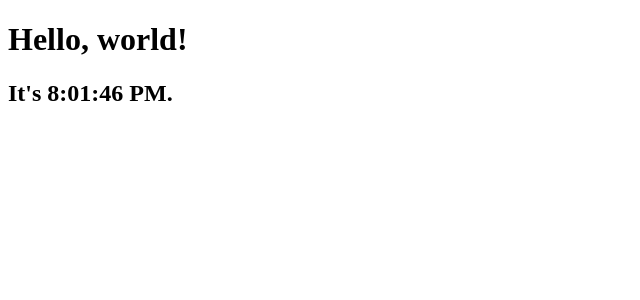
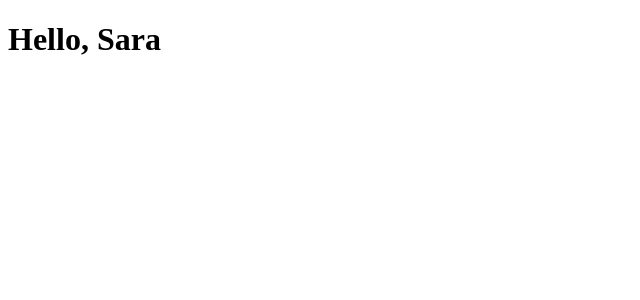
Before and after one commit to panswer/following_react_basic_concepts, a React (Create React App) app: page / in a window 1280 px wide. Shown: the top 300 px of the page, without its empty margins (0-640 px from the left). Built offline with nearby package versions, Linux system fonts and the light colour scheme.

Commit message:
renderizando un componente

```diff
--- /dev/null
+++ b/src/components/class/Welcome.jsx
@@ -0,0 +1,9 @@
+import React from 'react';
+
+function Welcome(props={
+    name:''
+}) {
+    return <h1>Hello, {props.name}</h1>;
+}
+
+export default Welcome;
--- /dev/null
+++ b/src/components/function/Welcome.jsx
@@ -0,0 +1,9 @@
+import { Component } from "react";
+
+class Welcome extends Component{
+    render(){
+        return <h1>Hello, {this.props.name}</h1>
+    }
+}
+
+export default Welcome;
--- a/src/index.js
+++ b/src/index.js
@@ -1,18 +1,12 @@
 import ReactDOM from 'react-dom';
 import reportWebVitals from './reportWebVitals';
 
-function tick() {
-  const element=(
-    <div>
-      <h1>Hello, world!</h1>
-      <h2>It's {new Date().toLocaleTimeString()}.</h2>
-    </div>
-  );
+import Welcome from './components/function/Welcome';
 
-  ReactDOM.render(element,document.getElementById('root'));
-}
-
-setInterval(tick,1000);
+ReactDOM.render(
+    <Welcome name = "Sara" />,
+    document.getElementById('root')
+);
 
 // If you want to start measuring performance in your app, pass a function
 // to log results (for example: reportWebVitals(console.log))
```
